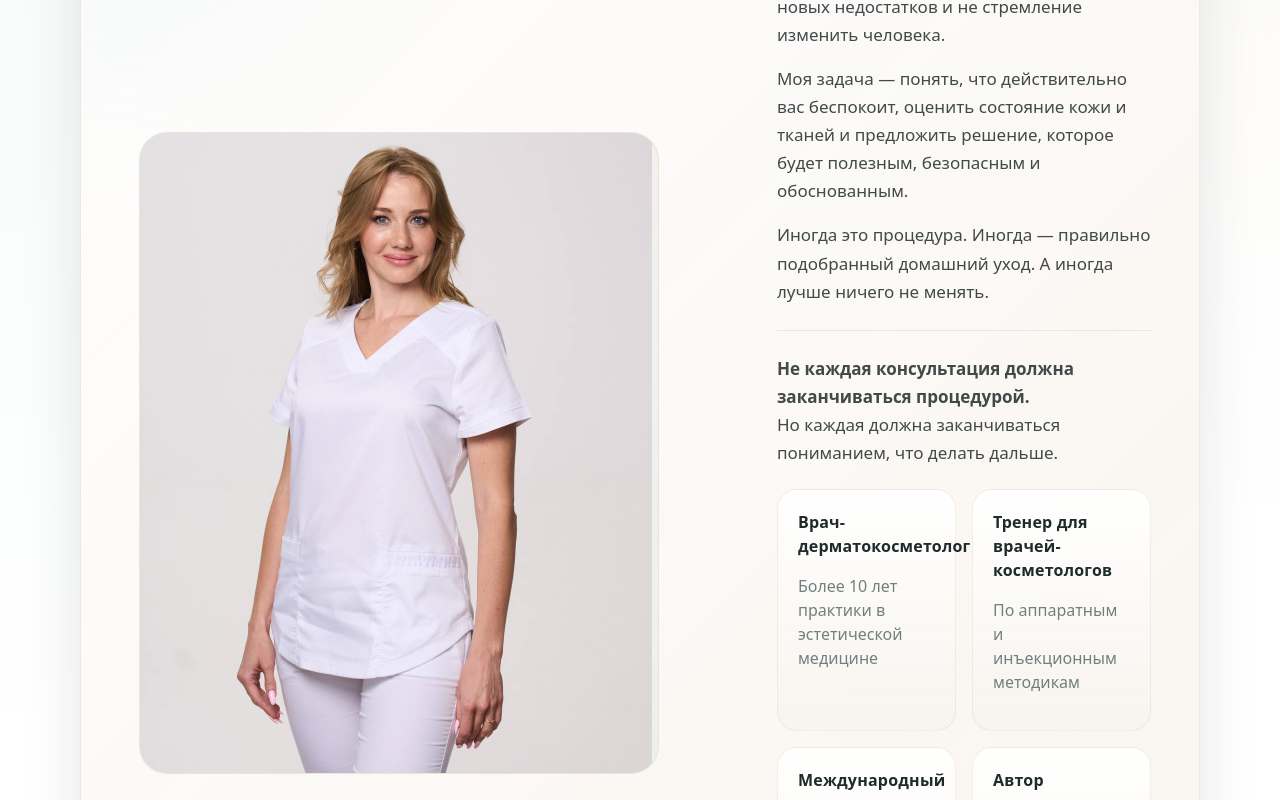
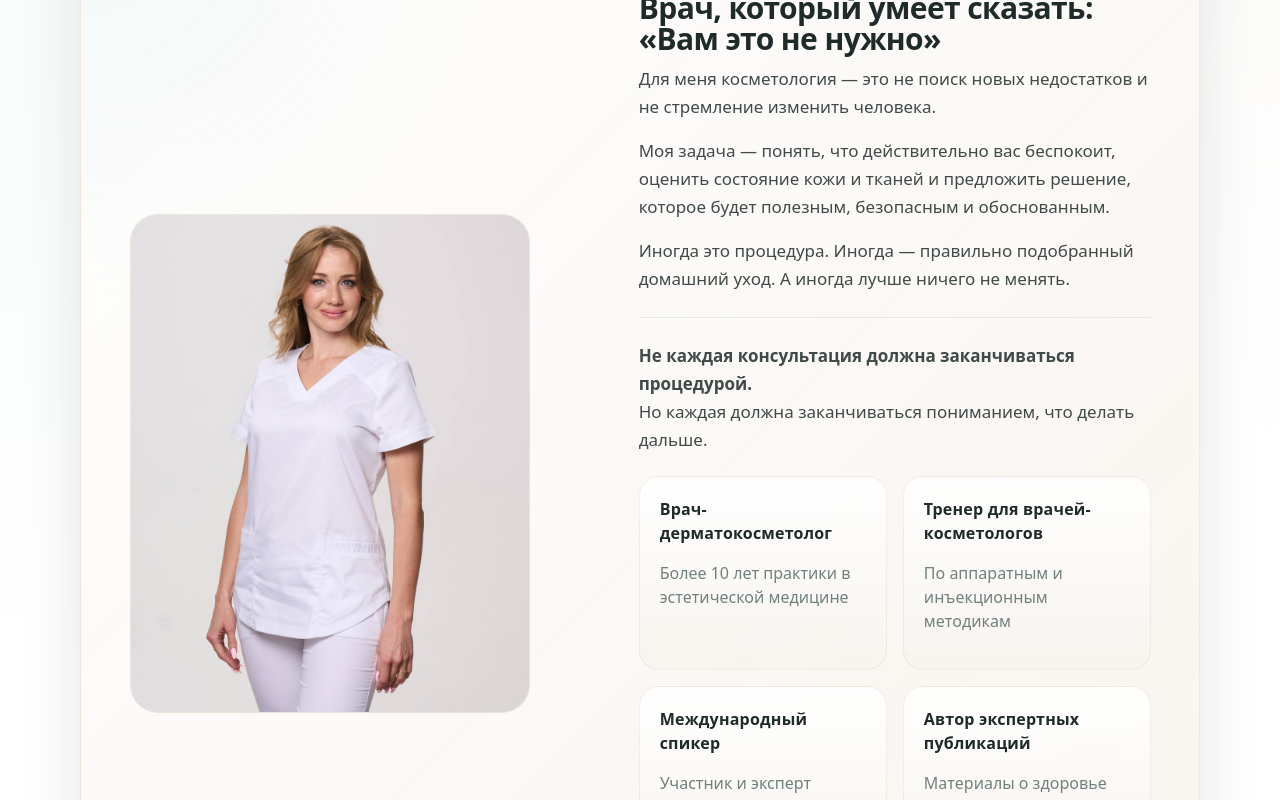
Before and after one commit to Pickle-Pee/cosmetology, a React (Vite) app: page / in a window 1280 px wide. Shown: the part 900-1700 px from the top of the page. Built offline with nearby package versions, Linux system fonts and the light colour scheme.

Commit message:
fix photo

```diff
--- a/src/pages/Home.jsx
+++ b/src/pages/Home.jsx
@@ -233,7 +233,6 @@ export default function Home() {
                 <div
                   className="aboutHero__imageFrame"
                   style={{
-                    minHeight: 520,
                     alignItems: "center",
                     background:
                       "linear-gradient(135deg, rgba(220, 197, 174, 0.22), rgba(147, 199, 193, 0.14))",
--- a/src/styles/global.css
+++ b/src/styles/global.css
@@ -276,7 +276,7 @@ img {
 
 .aboutHeroGrid {
   display: grid;
-  grid-template-columns: minmax(0, 1.15fr) minmax(340px, 0.85fr);
+  grid-template-columns: minmax(0, 0.9fr) minmax(340px, 1.1fr);
   align-items: stretch;
   gap: 12px;
 }
@@ -356,7 +356,7 @@ img {
   position: relative;
   z-index: 1;
   width: 100%;
-  max-width: 520px;
+  max-width: 400px;
   display: flex;
   align-items: flex-end;
   justify-content: center;
@@ -372,7 +372,7 @@ img {
 .aboutHeroPhoto__image {
   width: auto;
   max-width: 100%;
-  max-height: 640px;
+  max-height: 550px;
   height: auto;
   object-fit: contain;
   object-position: bottom center;
```
